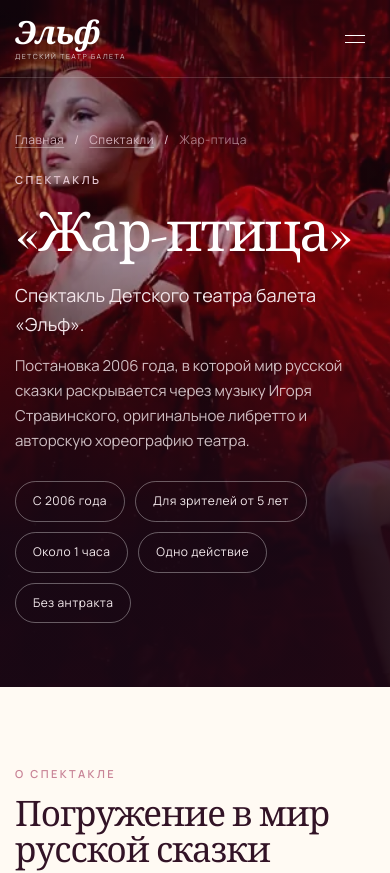
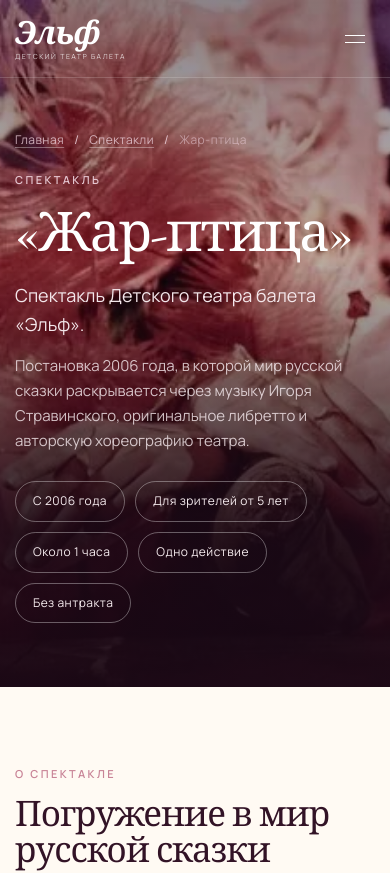
Before and after one commit to alexandershelepov-glitch/elf-ballet-theatre, a plain HTML site: page spektakli/zhar-ptitsa/index.html in a window 390 px wide. Shown: the top 873 px of the page. Drawn offline with nearby package versions, Linux system fonts and the light colour scheme.

Commit message:
Replace Firebird hero image

```diff
--- a/spektakli/zhar-ptitsa/index.html
+++ b/spektakli/zhar-ptitsa/index.html
@@ -16,11 +16,7 @@
   <link rel="preconnect" href="https://fonts.googleapis.com">
   <link rel="preconnect" href="https://fonts.gstatic.com" crossorigin>
   <link href="https://fonts.googleapis.com/css2?family=Cormorant+Garamond:ital,wght@0,500;0,600;1,500&amp;family=Manrope:wght@400;500;600&amp;display=swap" rel="stylesheet">
-  <link rel="preload" as="image" href="../../assets/images/performances/firebird/firebird-hero-1440.webp"
-        imagesrcset="../../assets/images/performances/firebird/firebird-hero-720.webp 720w,
-                     ../../assets/images/performances/firebird/firebird-hero-1280.webp 1280w,
-                     ../../assets/images/performances/firebird/firebird-hero-1440.webp 1440w"
-        imagesizes="100vw">
+  <link rel="preload" as="image" href="../../assets/images/performances/firebird/firebird-hero-591.webp">
   <script type="application/ld+json">
   {
     "@context": "https://schema.org",
@@ -57,16 +53,16 @@
   <style>
     /* Page-specific styles for Firebird — do not affect other pages */
     .production-hero--firebird .production-hero__image {
-      object-position: center 38%;
+      object-position: center 40%;
     }
     @media (max-width: 768px) {
       .production-hero--firebird .production-hero__image {
-        object-position: 30% 38%;
+        object-position: center 38%;
       }
     }
     @media (max-width: 430px) {
       .production-hero--firebird .production-hero__image {
-        object-position: 26% 36%;
+        object-position: center 35%;
       }
     }
     .firebird-birds {
@@ -174,13 +170,9 @@
   <main id="top">
     <!-- HERO -->
     <section class="production-hero production-hero--firebird" aria-labelledby="production-title">
-      <img fetchpriority="high" decoding="async" width="1440" height="1080" class="production-hero__image"
-           src="../../assets/images/performances/firebird/firebird-hero-1440.webp"
-           srcset="../../assets/images/performances/firebird/firebird-hero-720.webp 720w,
-                   ../../assets/images/performances/firebird/firebird-hero-1280.webp 1280w,
-                   ../../assets/images/performances/firebird/firebird-hero-1440.webp 1440w"
-           sizes="100vw"
-           alt="Красный ансамбль исполнителей в спектакле «Жар-птица» Детского театра балета «Эльф»">
+      <img fetchpriority="high" decoding="async" width="591" height="392" class="production-hero__image"
+           src="../../assets/images/performances/firebird/firebird-hero-591.webp"
+           alt="Исполнительница в костюме Жар-птицы в сцене поклона, спектакль «Жар-птица» Детского театра балета «Эльф»">
       <div class="production-hero__shade"></div>
       <div class="container production-hero__content">
         <nav class="shows-breadcrumbs shows-breadcrumbs--hero" aria-label="Хлебные крошки">
```
Also changed, not shown: assets/images/performances/firebird/firebird-hero-1280.webp (deleted), assets/images/performances/firebird/firebird-hero-1440.webp (deleted), assets/images/performances/firebird/firebird-hero-591.webp (added), assets/images/performances/firebird/firebird-hero-720.webp (deleted).
